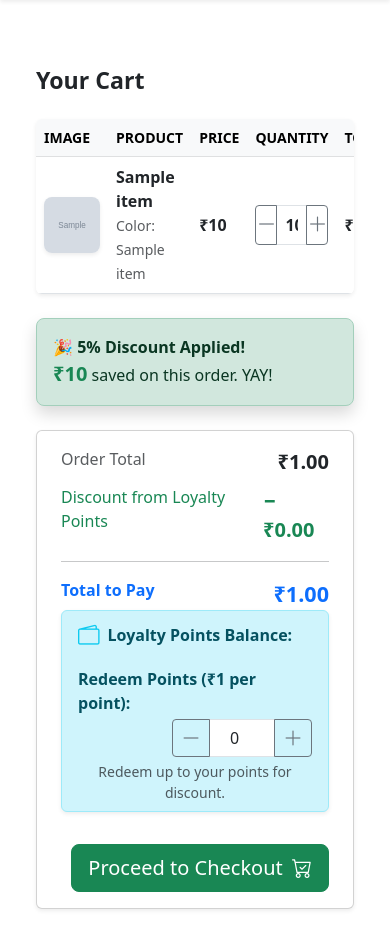
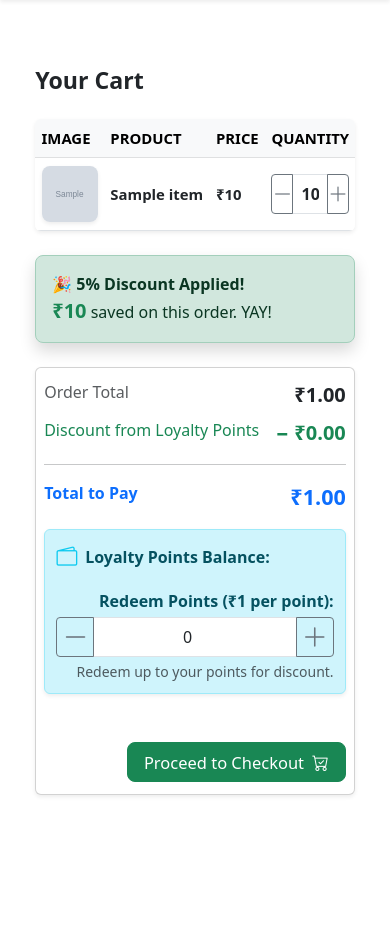
Before and after one commit to codezzzahm1/hana-fashion, a Django app: template sho/templates/sho/cart_detail.html in a window 390 px wide. Shown: the part 61-994 px from the top of the page. After the commit the page ends 857 px from the top, so only its background shows below. Run offline with Django 5.2, Linux system fonts and the light colour scheme; the template is opened without the code that fills it: most values are stand-ins (such as "Sample title", 1, 10 or a date in 2020); grey boxes marked "Sample" are stand-in pictures; some libraries are stand-ins or nearby versions.

Commit message:
Update cart_detail - style.html

```diff
--- a/sho/templates/sho/cart_detail.html
+++ b/sho/templates/sho/cart_detail.html
@@ -1,5 +1,84 @@
 {% extends 'sho/base.html' %}
 {% block content %}
+
+<style>
+  /* Responsive adjustments for Cart Page */
+  @media (max-width: 600px) {
+    .container {
+      padding-left: 0.7rem !important;
+      padding-right: 0.7rem !important;
+    }
+    .table-responsive {
+      border-radius: 0.7rem;
+      /* Enable easier scrolling on mobile */
+      overflow-x: auto;
+    }
+    .table thead th,
+    .table td {
+      font-size: 0.93rem; /* Slightly smaller text */
+      padding: 0.5rem 0.4rem !important;
+      white-space: nowrap;
+    }
+    .card, .alert, .modal-content, .alert-info {
+      max-width: 100% !important;
+    }
+    .card.px-4 {
+      padding-left: 0.5rem !important;
+      padding-right: 0.5rem !important;
+    }
+    .card.py-3 {
+      padding-top: 0.75rem !important;
+      padding-bottom: 0.75rem !important;
+    }
+    /* Loyalty points section: stack on smaller screens */
+    .row.align-items-center {
+      flex-direction: column !important;
+    }
+    .row.align-items-center > div {
+      width: 100% !important;
+      margin-bottom: 1rem;
+    }
+    .alert-info {
+      margin-left: 0 !important;
+      margin-right: 0 !important;
+      width: 100% !important;
+      max-width: 100% !important;
+      padding: 0.7rem !important;
+    }
+    .input-group.input-group-sm {
+      max-width: 100% !important;
+    }
+    .input-group .form-control {
+      font-size: 1rem !important;
+      height: 40px !important;
+    }
+    .btn-outline-secondary, .btn-success, .btn-gradient {
+      font-size: 1.03rem;
+      height: 40px !important;
+    }
+    /* Make modal full screen on mobile for easier input */
+    .modal-dialog.modal-xl {
+      max-width: 100vw !important;
+      margin: 0 !important;
+    }
+    .modal-content.bg-glass {
+      border-radius: 0.8rem !important;
+      padding: 0.7em !important;
+    }
+
+    /* Hide extra icons or reduce their size if needed */
+    .bi.fs-4, .bi.fs-5, .bi.fs-1 {
+      font-size: 1.3em !important;
+    }
+    /* Hide Product Color name if tight for space */
+    td .text-muted {
+      display: none;
+    }
+  }
+</style>
+
+
+
 <div class="container mt-5">
   <h3 class="mb-4 fw-semibold">Your Cart</h3>
 
```
